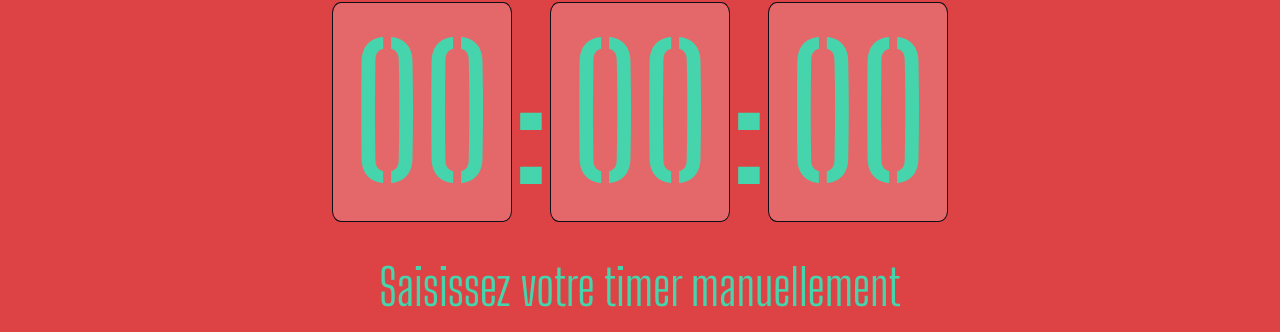
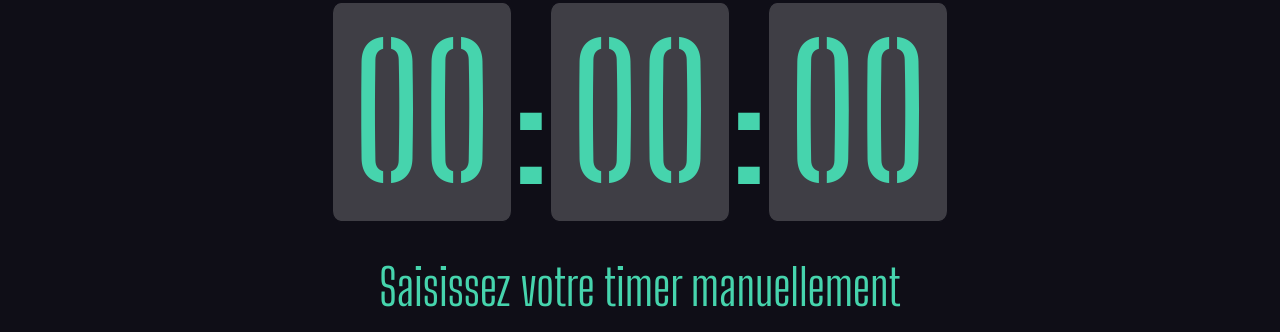
Before and after one commit to ValouZ/Timer, a plain HTML site: page index.html in a window 1280 px wide. Shown: the part 468-800 px from the top of the page. Drawn offline with Linux system fonts and the light colour scheme.

Commit message:
cancel change background color

```diff
--- a/style.css
+++ b/style.css
@@ -16,8 +16,7 @@
 }
 
 body{
-    /* background: #0F0E17; */
-    background: #dd4244;
+    background: #0F0E17;
 }
 
 .timer-btn{
@@ -26,7 +25,6 @@ body{
     width: 100%;
     height: 8vh;
 }
-
 
 button,
 input{
```
